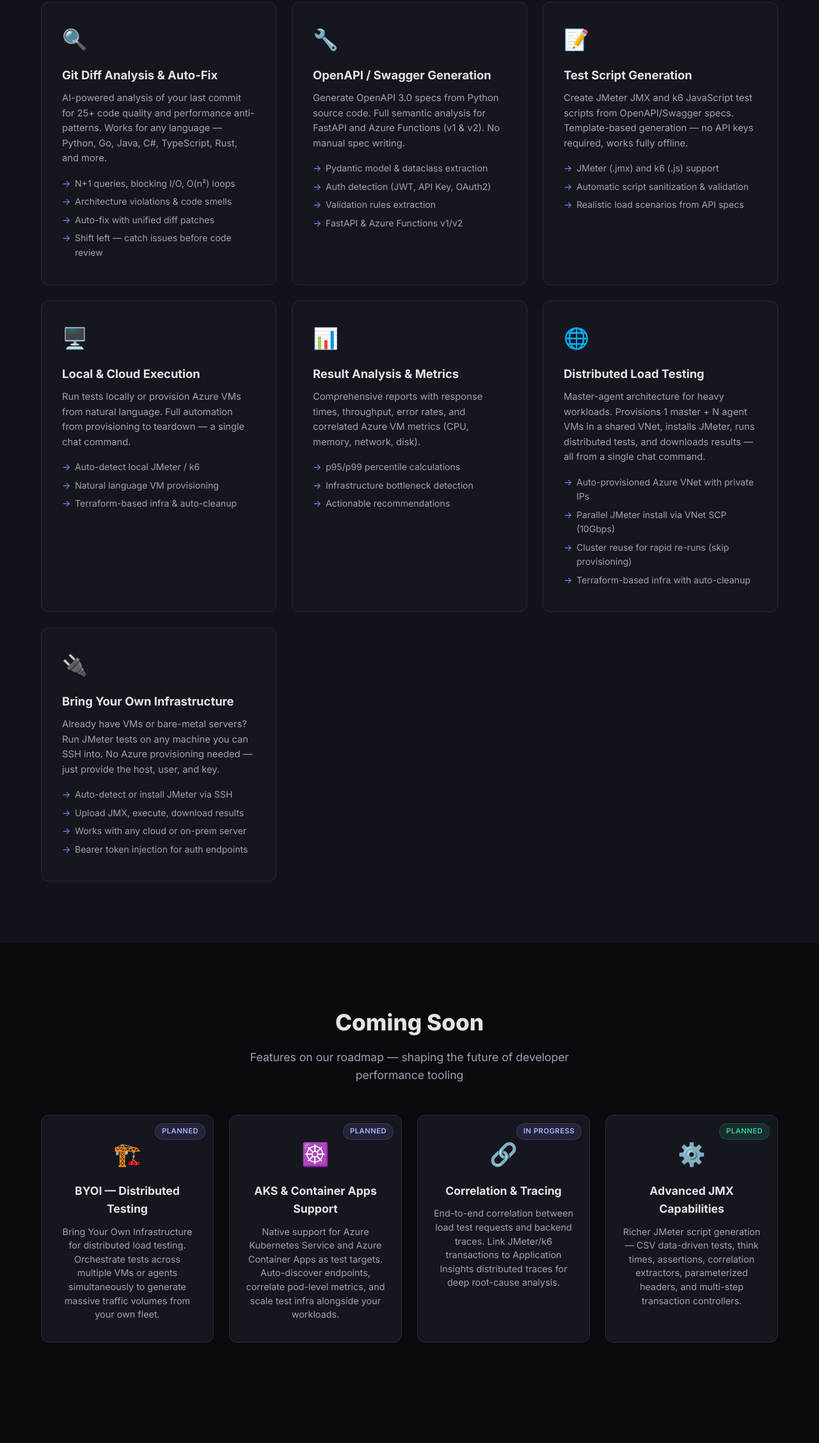
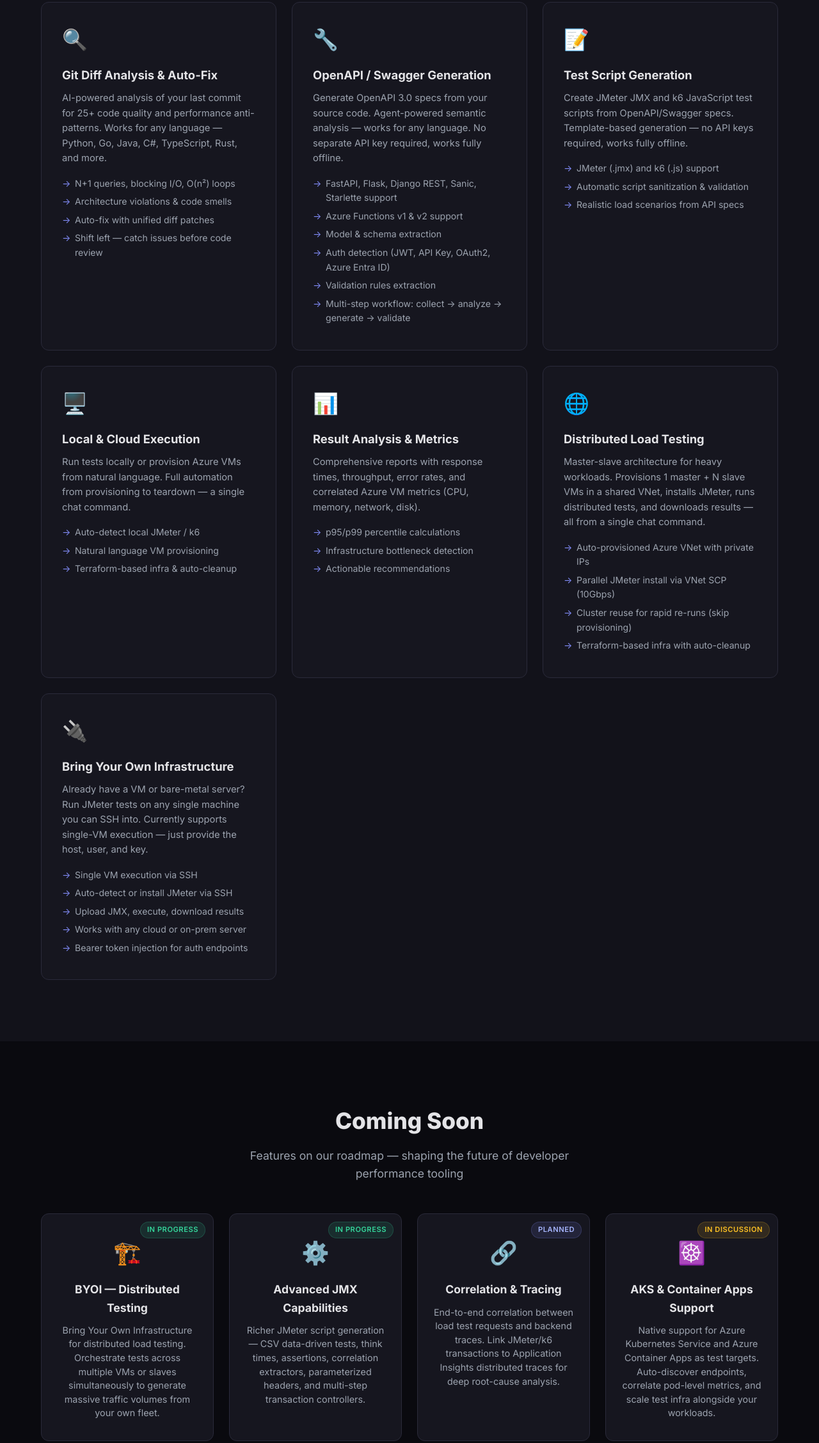
Before and after one commit to amanraj-ms/perf-agent-site, a website: page public/index.html in a window 1280 px wide. Shown: the part 1523-3779 px from the top of the page at 64% size. Drawn offline with Linux system fonts and the light colour scheme; no server answers.

Commit message:
updating website

```diff
--- a/public/index.html
+++ b/public/index.html
@@ -125,12 +125,14 @@
         <div class="feature-card">
           <div class="feature-icon">🔧</div>
           <h3>OpenAPI / Swagger Generation</h3>
-          <p>Generate OpenAPI 3.0 specs from Python source code. Full semantic analysis for FastAPI and Azure Functions (v1 &amp; v2). No manual spec writing.</p>
+          <p>Generate OpenAPI 3.0 specs from your source code. Agent-powered semantic analysis &mdash; works for any language. No separate API key required, works fully offline.</p>
           <ul class="feature-list">
-            <li>Pydantic model &amp; dataclass extraction</li>
-            <li>Auth detection (JWT, API Key, OAuth2)</li>
+            <li>FastAPI, Flask, Django REST, Sanic, Starlette support</li>
+            <li>Azure Functions v1 &amp; v2 support</li>
+            <li>Model &amp; schema extraction</li>
+            <li>Auth detection (JWT, API Key, OAuth2, Azure Entra ID)</li>
             <li>Validation rules extraction</li>
-            <li>FastAPI &amp; Azure Functions v1/v2</li>
+            <li>Multi-step workflow: collect &rarr; analyze &rarr; generate &rarr; validate</li>
           </ul>
         </div>
         <div class="feature-card">
@@ -166,7 +168,7 @@
         <div class="feature-card">
           <div class="feature-icon">🌐</div>
           <h3>Distributed Load Testing</h3>
-          <p>Master-agent architecture for heavy workloads. Provisions 1 master + N agent VMs in a shared VNet, installs JMeter, runs distributed tests, and downloads results &mdash; all from a single chat command.</p>
+          <p>Master-slave architecture for heavy workloads. Provisions 1 master + N slave VMs in a shared VNet, installs JMeter, runs distributed tests, and downloads results &mdash; all from a single chat command.</p>
           <ul class="feature-list">
             <li>Auto-provisioned Azure VNet with private IPs</li>
             <li>Parallel JMeter install via VNet SCP (10Gbps)</li>
@@ -177,8 +179,9 @@
         <div class="feature-card">
           <div class="feature-icon">🔌</div>
           <h3>Bring Your Own Infrastructure</h3>
-          <p>Already have VMs or bare-metal servers? Run JMeter tests on any machine you can SSH into. No Azure provisioning needed &mdash; just provide the host, user, and key.</p>
+          <p>Already have a VM or bare-metal server? Run JMeter tests on any single machine you can SSH into. Currently supports single-VM execution &mdash; just provide the host, user, and key.</p>
           <ul class="feature-list">
+            <li>Single VM execution via SSH</li>
             <li>Auto-detect or install JMeter via SSH</li>
             <li>Upload JMX, execute, download results</li>
             <li>Works with any cloud or on-prem server</li>
@@ -199,28 +202,28 @@
       </div>
       <div class="upcoming-grid">
         <div class="upcoming-card">
-          <div class="upcoming-badge">Planned</div>
+          <div class="upcoming-badge badge--progress">In Progress</div>
           <div class="upcoming-icon">🏗️</div>
           <h3>BYOI &mdash; Distributed Testing</h3>
-          <p>Bring Your Own Infrastructure for distributed load testing. Orchestrate tests across multiple VMs or agents simultaneously to generate massive traffic volumes from your own fleet.</p>
+          <p>Bring Your Own Infrastructure for distributed load testing. Orchestrate tests across multiple VMs or slaves simultaneously to generate massive traffic volumes from your own fleet.</p>
+        </div>
+        <div class="upcoming-card">
+          <div class="upcoming-badge badge--progress">In Progress</div>
+          <div class="upcoming-icon">⚙️</div>
+          <h3>Advanced JMX Capabilities</h3>
+          <p>Richer JMeter script generation &mdash; CSV data-driven tests, think times, assertions, correlation extractors, parameterized headers, and multi-step transaction controllers.</p>
         </div>
         <div class="upcoming-card">
           <div class="upcoming-badge">Planned</div>
-          <div class="upcoming-icon">☸️</div>
-          <h3>AKS &amp; Container Apps Support</h3>
-          <p>Native support for Azure Kubernetes Service and Azure Container Apps as test targets. Auto-discover endpoints, correlate pod-level metrics, and scale test infra alongside your workloads.</p>
-        </div>
-        <div class="upcoming-card">
-          <div class="upcoming-badge">In Progress</div>
           <div class="upcoming-icon">🔗</div>
           <h3>Correlation &amp; Tracing</h3>
           <p>End-to-end correlation between load test requests and backend traces. Link JMeter/k6 transactions to Application Insights distributed traces for deep root-cause analysis.</p>
         </div>
         <div class="upcoming-card">
-          <div class="upcoming-badge">Planned</div>
-          <div class="upcoming-icon">⚙️</div>
-          <h3>Advanced JMX Capabilities</h3>
-          <p>Richer JMeter script generation &mdash; CSV data-driven tests, think times, assertions, correlation extractors, parameterized headers, and multi-step transaction controllers.</p>
+          <div class="upcoming-badge badge--discussion">In Discussion</div>
+          <div class="upcoming-icon">☸️</div>
+          <h3>AKS &amp; Container Apps Support</h3>
+          <p>Native support for Azure Kubernetes Service and Azure Container Apps as test targets. Auto-discover endpoints, correlate pod-level metrics, and scale test infra alongside your workloads.</p>
         </div>
       </div>
     </div>
@@ -440,13 +443,13 @@ code --install-extension performance-agent-1.0.0-linux-x64.vsix</code></pre>
             <div class="tool-header">
               <code>collectCodeForSwagger</code>
             </div>
-            <span>Collect and analyze Python source code for OpenAPI spec generation. Scans project structure, extracts routes, models, and auth patterns.</span>
+            <span>Collect and analyze source code for OpenAPI spec generation. Scans project structure, extracts routes, models, and auth patterns. Works for any language.</span>
           </div>
           <div class="tool-item">
             <div class="tool-header">
               <code>generateSwaggerFromCode</code>
             </div>
-            <span>Generate OpenAPI 3.0 specs from Python code (FastAPI, Azure Functions v1 &amp; v2). Full semantic analysis with Pydantic model support, auth extraction, and output in JSON or YAML.</span>
+            <span>Generate OpenAPI 3.0 specs from source code. Agent-powered semantic analysis with model support, auth extraction, and output in JSON or YAML. Works for any language.</span>
           </div>
         </div>
         <div class="tool-category">
@@ -515,7 +518,7 @@ code --install-extension performance-agent-1.0.0-linux-x64.vsix</code></pre>
             <div class="tool-header">
               <code>runDistributedPerformanceTest</code>
             </div>
-            <span>Master-agent distributed JMeter testing. Provisions master + N agents in a shared VNet, installs JMeter, runs distributed test, downloads results. Supports cluster reuse for instant re-runs.</span>
+            <span>Master-slave distributed JMeter testing. Provisions master + N slaves in a shared VNet, installs JMeter, runs distributed test, downloads results. Supports cluster reuse for instant re-runs.</span>
           </div>
           <div class="tool-item">
             <div class="tool-header">
@@ -876,10 +879,10 @@ npm install && npm run build</code></pre>
         </div>
         <div class="feature-card">
           <div class="feature-icon">🌐</div>
-          <h3>Distributed (Master + Agents)</h3>
-          <p>1 master VM + N agent VMs in a private VNet. JMeter distributed mode for heavy workloads (thousands of concurrent users).</p>
+          <h3>Distributed (Master + Slaves)</h3>
+          <p>1 master VM + N slave VMs in a private VNet. JMeter distributed mode for heavy workloads (thousands of concurrent users).</p>
           <ul class="feature-list">
-            <li>Auto-scaled agent clusters</li>
+            <li>Auto-scaled slave clusters</li>
             <li>VNet-based private communication</li>
             <li>Cluster reuse for rapid re-runs</li>
           </ul>
@@ -887,9 +890,9 @@ npm install && npm run build</code></pre>
         <div class="feature-card">
           <div class="feature-icon">🔌</div>
           <h3>BYOI (Bring Your Own)</h3>
-          <p>Run tests on any machine you can SSH into &mdash; your own VMs, bare-metal servers, or any cloud provider. No Azure required.</p>
+          <p>Run tests on any single machine you can SSH into &mdash; your own VM, bare-metal server, or any cloud provider. Currently supports single-VM execution.</p>
           <ul class="feature-list">
-            <li>Any cloud or on-prem server</li>
+            <li>Single VM via SSH (any cloud or on-prem)</li>
             <li>Auto-install JMeter if missing</li>
             <li>Just provide host, user, SSH key</li>
           </ul>
--- a/public/styles.css
+++ b/public/styles.css
@@ -286,10 +286,15 @@ img { max-width: 100%; display: block; }
   color: var(--primary-light);
   border: 1px solid rgba(129, 140, 248, 0.2);
 }
-.upcoming-card:nth-child(4) .upcoming-badge {
+.upcoming-badge.badge--progress {
   background: rgba(52, 211, 153, 0.12);
   color: var(--accent);
   border-color: rgba(52, 211, 153, 0.2);
+}
+.upcoming-badge.badge--discussion {
+  background: rgba(251, 191, 36, 0.12);
+  color: var(--warning);
+  border-color: rgba(251, 191, 36, 0.2);
 }
 .upcoming-icon {
   font-size: 2.2rem;
```
